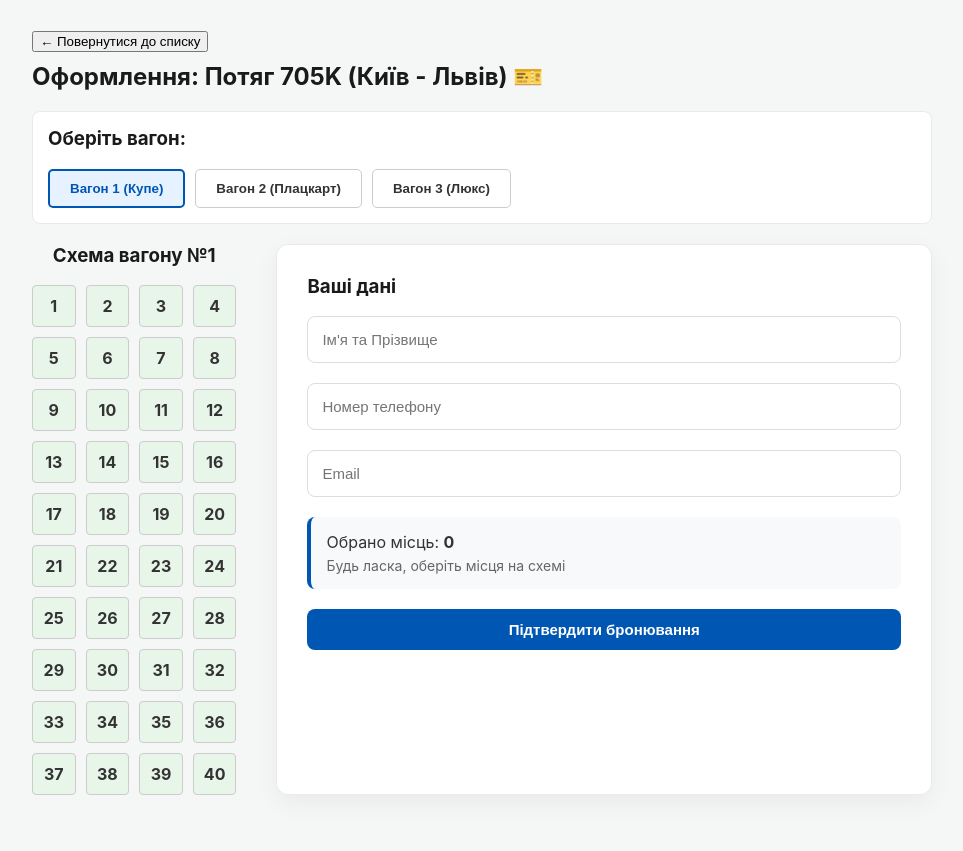
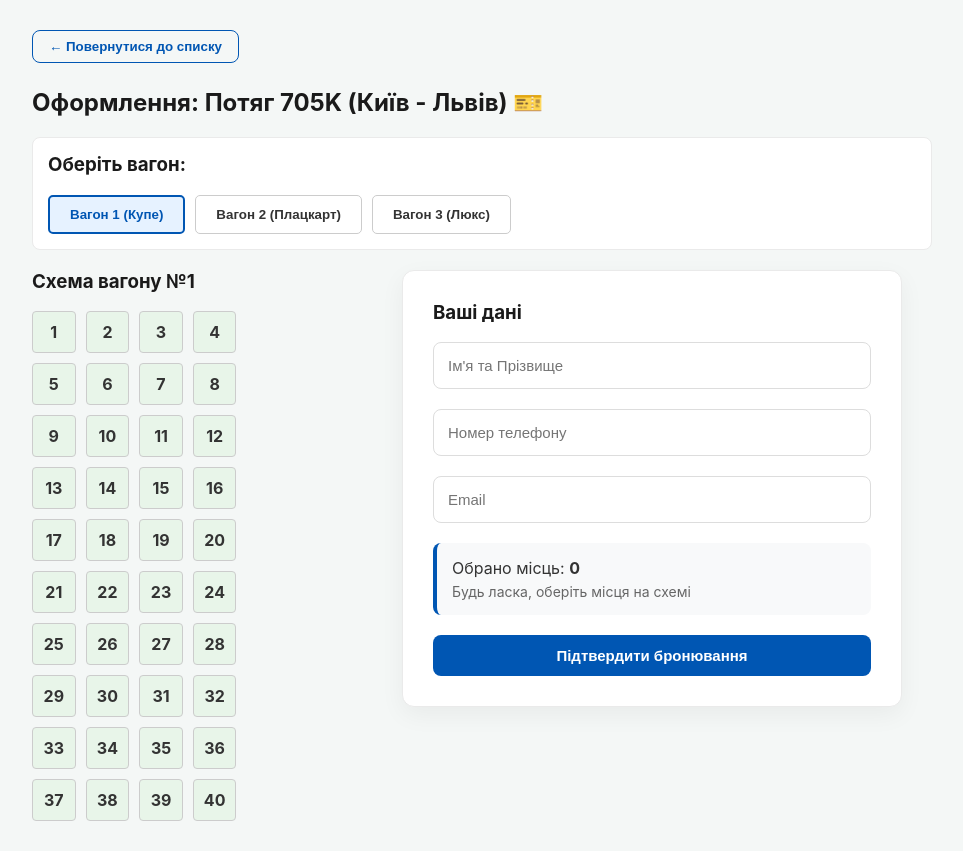
Before and after one commit to yorleX23/Railway-WEB-project, a React (Vite) app: page /booking/1 in a window 1280 px wide. Shown: the whole page, without its empty margins (158-1121 px from the left). Before the commit the page ends 825 px from the top, so only its background shows below. Built offline with nearby package versions, Linux system fonts and the light colour scheme.

Commit message:
реалізація і покращення для різного формату (смартфонів) і фікси для фформату пк

```diff
--- a/src/index.css
+++ b/src/index.css
@@ -95,28 +95,53 @@ h1, h2, h3 {
   transition: background-color 0.2s;
 }
 
-.btn-primary:hover {
-  background-color: var(--primary-hover);
+/* Кнопка "Назад" */
+.btn-back {
+  background: transparent;
+  border: 1px solid var(--primary);
+  color: var(--primary);
+  padding: 8px 16px;
+  border-radius: 8px;
+  cursor: pointer;
+  font-weight: 600;
+  margin-bottom: 15px;
+  transition: all 0.2s ease-in-out;
+}
+
+.btn-back:hover {
+  background: var(--primary);
+  color: white;
 }
 
 /* Контейнер сторінки бронювання */
+
 .booking-layout {
   display: flex;
-  gap: 40px;
-  flex-wrap: wrap;
+  gap: 30px;
+  flex-wrap: wrap; /* Дозволяє переносити форму на новий рядок на телефонах */
   margin-top: 20px;
+  justify-content: center; /* Центруємо на мобільних */
+  align-items: flex-start; /* ВАЖЛИВО: щоб форма не розтягувалася вниз на ПК */
 }
-
 /* Карта місць */
 .seat-grid {
   display: grid;
   grid-template-columns: repeat(4, 1fr);
   gap: 12px;
+  width: 100%;
+}
+
+/* Обгортка для центрування карти місць */
+.seat-map-wrapper {
+  display: flex;
+  flex-direction: column;
+  align-items: center; /* Центруємо вміст на мобільних */
+  width: 100%;
   max-width: 320px;
 }
 
 .seat {
-  padding: 15px 10px;
+  padding: 15px 5px;
   text-align: center;
   border-radius: 8px;
   font-weight: 600;
@@ -124,6 +149,9 @@ h1, h2, h3 {
   cursor: pointer;
   transition: all 0.2s ease-in-out;
   border: 2px solid transparent;
+  display: flex;
+  justify-content: center;
+  align-items: center;
 }
 
 .seat.free {
@@ -148,18 +176,20 @@ h1, h2, h3 {
   color: #c62828;
   border-color: #ffcdd2;
   cursor: not-allowed;
-  opacity: 0.6;
+  opacity: 0.4;
 }
 
 /* Форма бронювання */
 .booking-form {
   background: white;
-  padding: 30px;
+  padding: 25px 20px;
   border-radius: 12px;
   box-shadow: 0 8px 24px rgba(0,0,0,0.05);
   border: 1px solid #eaeaea;
   flex: 1;
-  min-width: 300px;
+  min-width: 280px;
+  max-width: 500px;
+  box-sizing: border-box;
 }
 
 .form-input {
@@ -169,7 +199,7 @@ h1, h2, h3 {
   border: 1px solid #ddd;
   border-radius: 8px;
   font-size: 15px;
-  box-sizing: border-box;
+  box-sizing: border-box; /* Гарантує, що інпути не вилазять з форми */
   transition: border-color 0.2s;
 }
 
@@ -186,3 +216,19 @@ h1, h2, h3 {
   margin-bottom: 20px;
   border-left: 4px solid var(--primary);
 }
+
+/*для ПК*/
+@media (min-width: 768px) {
+  .booking-layout {
+    justify-content: flex-start; /* На ПК притискаємо все до лівого краю */
+    gap: 50px; /* Робимо трохи більший відступ між місцями і формою */
+  }
+
+  .seat-map-wrapper {
+    align-items: flex-start; /* На ПК вирівнюємо сітку місць по лівому краю */
+  }
+
+  .booking-form {
+    padding: 30px; /* На ПК можна зробити відступи у формі трохи більшими */
+  }
+}
```
